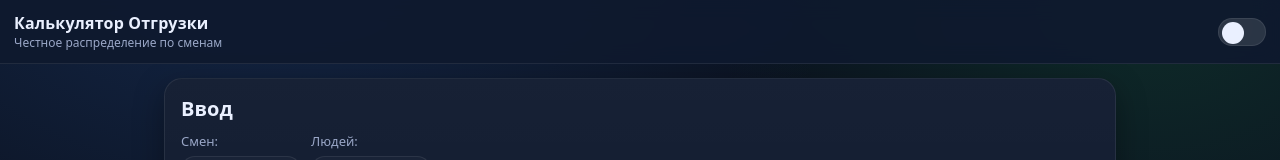
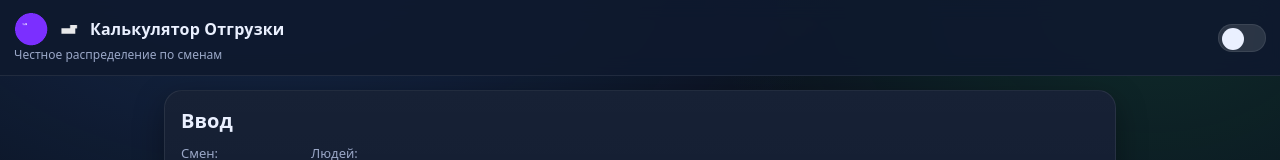
Before and after one commit to meadojn/kalkulyator-otgruzki, a plain HTML site: page index.html in a window 1280 px wide. Shown: the top 160 px of the page. Drawn offline with Linux system fonts and the light colour scheme.

Commit message:
Add files via upload

```diff
--- a/app.js
+++ b/app.js
@@ -433,7 +433,6 @@ function bind(){
       saveState();
       renderResult(res);
       setTab('result');
-      const btn = $('btnCompute');
       btn.disabled = false;
       btn.textContent = 'Посчитать';
     }catch(err){
--- a/index.html
+++ b/index.html
@@ -12,7 +12,13 @@
 </head>
 <body>
   <header class="topbar">
-    <div><div class="topbar__title">Калькулятор Отгрузки</div><div class="small">Честное распределение по сменам</div></div>
+    <div>
+<div class="title-wrap">
+  <img src="icons/wb.png" class="logo-wb" />
+  <img src="icons/truck.png" class="logo-truck" />
+  <div class="topbar__title">Калькулятор Отгрузки</div>
+</div>
+<div class="small">Честное распределение по сменам</div></div>
     <label class="switch" title="Светлая тема">
       <input id="themeToggle" type="checkbox" />
       <span class="slider"></span>
--- a/styles.css
+++ b/styles.css
@@ -157,3 +157,18 @@ td input{width:120px;min-width:120px; padding:10px 10px; border-radius:12px}
 
 /* nicer divider */
 hr{border:0;border-top:1px solid var(--border)}
+
+.title-wrap{
+  display:flex;
+  align-items:center;
+  gap:10px;
+}
+.logo-wb{
+  width:34px;
+  height:34px;
+}
+.logo-truck{
+  width:22px;
+  height:22px;
+  opacity:.9;
+}
```
Also changed, not shown: icons/truck.png (added), icons/truck.svg (added), icons/wb.png (added), icons/wb.svg (added).
